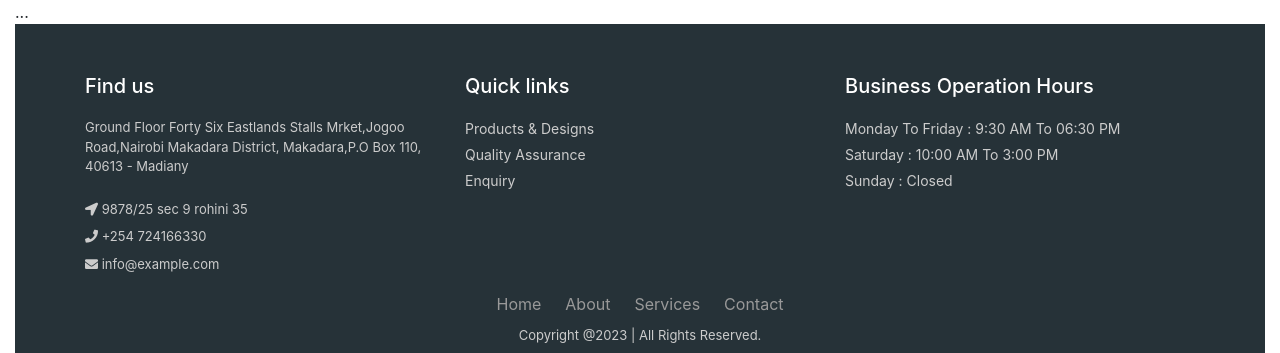
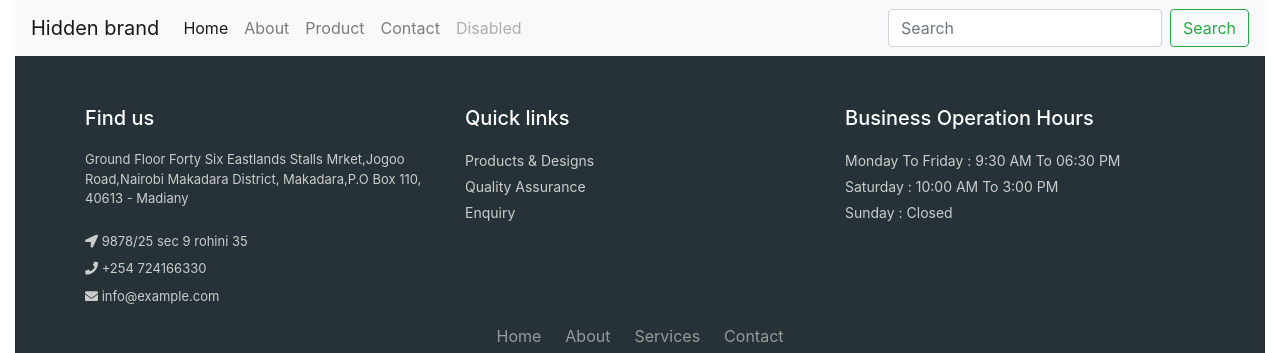
Before and after one commit to Achiengy/mapbro-textile, a plain HTML site: page index.html in a window 1280 px wide. Shown: the top 353 px of the page. Drawn offline with nearby package versions, Linux system fonts and the light colour scheme.

Commit message:
ft:navbar

```diff
--- a/index.html
+++ b/index.html
@@ -29,8 +29,39 @@
 <body>
 
     <div class="container-fluid">
-        ...
+        <!-- NAVBAR -->
+        <nav class="navbar navbar-expand-lg navbar-light bg-light">
+            <button class="navbar-toggler" type="button" data-toggle="collapse" data-target="#navbarTogglerDemo01"
+                aria-controls="navbarTogglerDemo01" aria-expanded="false" aria-label="Toggle navigation">
+                <span class="navbar-toggler-icon"></span>
+            </button>
+            <div class="collapse navbar-collapse" id="navbarTogglerDemo01">
+                <a class="navbar-brand" href="#">Hidden brand</a>
+                <ul class="navbar-nav mr-auto mt-2 mt-lg-0">
+                    <li class="nav-item active">
+                        <a class="nav-link" href="#">Home <span class="sr-only">(current)</span></a>
+                    </li>
+                    <li class="nav-item">
+                        <a class="nav-link" href="#">About</a>
+                    </li>
+                    <li class="nav-item">
+                        <a class="nav-link" href="#">Product</a>
+                    </li>
+                    <li class="nav-item">
+                        <a class="nav-link" href="#">Contact</a>
+                    </li>
+                    <li class="nav-item">
+                        <a class="nav-link disabled" href="#">Disabled</a>
+                    </li>
+                </ul>
+                <form class="form-inline my-2 my-lg-0">
+                    <input class="form-control mr-sm-2" type="search" placeholder="Search" aria-label="Search">
+                    <button class="btn btn-outline-success my-2 my-sm-0" type="submit">Search</button>
+                </form>
+            </div>
+        </nav>
 
+   <!-- FOOTER -->
     <footer class="footer">
         <div class="container bottom_border">
             <div class="row">
```
